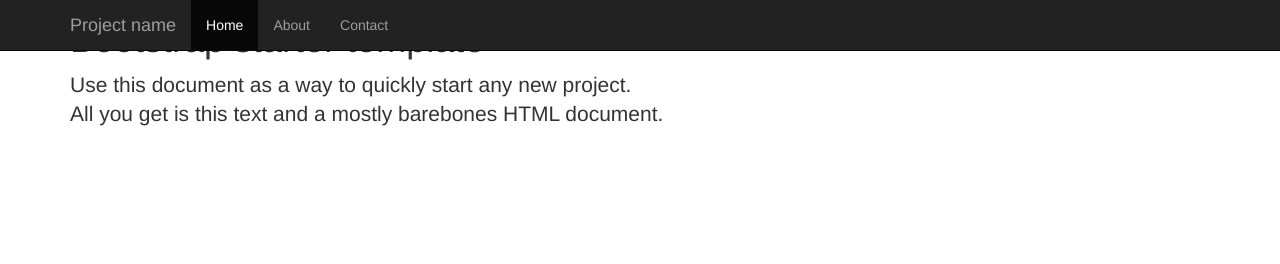
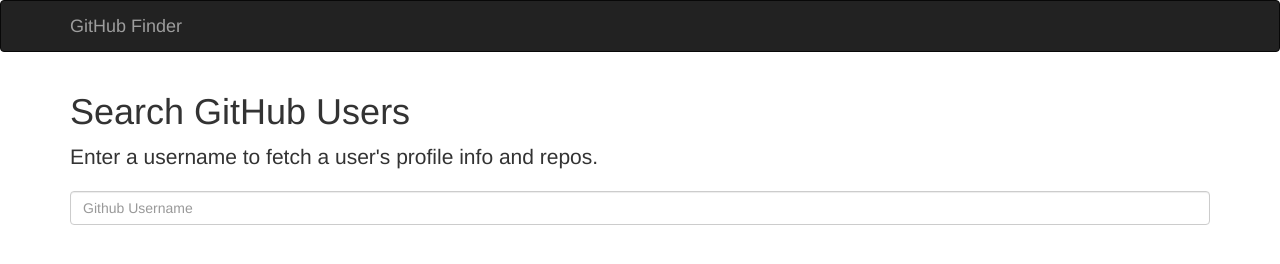
Before and after one commit to davidmwhynot/GitHubFinder, a plain HTML site: page index.html in a window 1280 px wide. Drawn offline with nearby package versions, Linux system fonts and the light colour scheme.

Commit message:
index.html complete. starting jquery code

```diff
--- a/index.html
+++ b/index.html
@@ -14,7 +14,7 @@
 
   <body>
 
-    <nav class="navbar navbar-inverse navbar-fixed-top">
+    <nav class="navbar navbar-inverse">
       <div class="container">
         <div class="navbar-header">
           <button type="button" class="navbar-toggle collapsed" data-toggle="collapse" data-target="#navbar" aria-expanded="false" aria-controls="navbar">
@@ -23,13 +23,11 @@
             <span class="icon-bar"></span>
             <span class="icon-bar"></span>
           </button>
-          <a class="navbar-brand" href="#">Project name</a>
+          <a class="navbar-brand" href="#">GitHub Finder</a>
         </div>
         <div id="navbar" class="collapse navbar-collapse">
           <ul class="nav navbar-nav">
-            <li class="active"><a href="#">Home</a></li>
-            <li><a href="#about">About</a></li>
-            <li><a href="#contact">Contact</a></li>
+
           </ul>
         </div><!--/.nav-collapse -->
       </div>
@@ -37,17 +35,21 @@
 
     <div class="container">
 
-      <div class="starter-template">
-        <h1>Bootstrap starter template</h1>
-        <p class="lead">Use this document as a way to quickly start any new project.<br> All you get is this text and a mostly barebones HTML document.</p>
+      <div class="searchContainer">
+        <h1>Search GitHub Users</h1>
+        <p class="lead">Enter a username to fetch a user's profile info and repos.</p>
+        <input type="text" id="searchUser" class="form-control" placeholder="Github Username">
       </div>
+      <br>
+      <div id="profile">
 
+      </div>
     </div><!-- /.container -->
     <script
       src="https://code.jquery.com/jquery-3.2.1.js"
       integrity="sha256-DZAnKJ/6XZ9si04Hgrsxu/8s717jcIzLy3oi35EouyE="
       crossorigin="anonymous"></script>
     <script src="https://maxcdn.bootstrapcdn.com/bootstrap/3.3.7/js/bootstrap.min.js"></script>
-    <script src="js/main.js"></script>
+    <script src="main.js"></script>
   </body>
 </html>
--- a/main.js
+++ b/main.js
@@ -0,0 +1,3 @@
+$(document).ready(function() {
+  console.log('Read...');
+});
```
